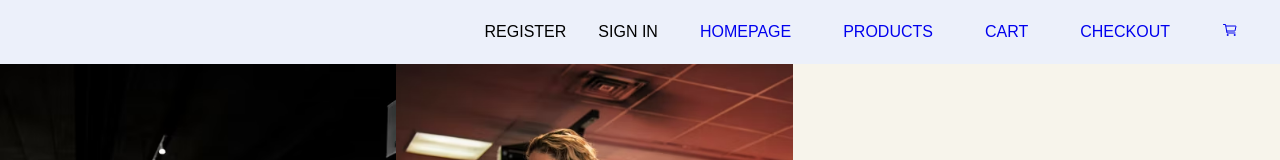
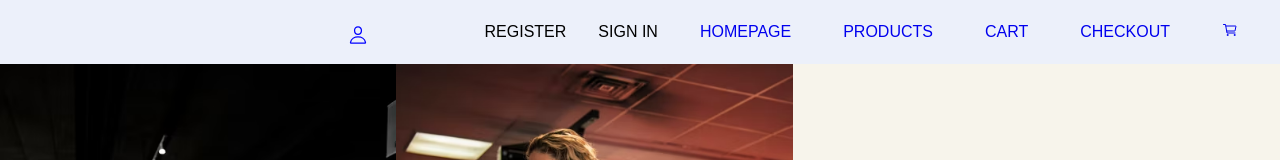
Before and after one commit to jergiemascan/e-commerce-GruppArbete, a React (Create React App) app in the folder client-side/: page / in a window 1280 px wide. Shown: the top 160 px of the page. Built offline with nearby package versions, Linux system fonts and the light colour scheme.

Commit message:
tog bort islooged in ändringar

```diff
--- a/client-side/src/components/Login.jsx
+++ b/client-side/src/components/Login.jsx
@@ -76,10 +76,10 @@ function Login(props) {
               value: 10,
               message: "Maximum length is 10",
             },
-            // pattern: {
-            //   value: /^(?=.*\d)(?=.*[a-z])(?=.*[A-Z])(?=.*[a-zA-Z]).{5,10}$/,
-            //   message: "Needs upper/lowercase and number",
-            // },
+            pattern: {
+              value: /^(?=.*\d)(?=.*[a-z])(?=.*[A-Z])(?=.*[a-zA-Z]).{5,10}$/,
+              message: "Needs upper/lowercase and number",
+            },
           })}
           type="password"
           placeholder="Password"
--- a/client-side/src/components/Navbar.js
+++ b/client-side/src/components/Navbar.js
@@ -7,14 +7,9 @@ import Profile from "./User/Profile";
 import Login from "./Login";
 import Register from "./Register";
 
-const userLoggedin = localStorage.getItem("token");
-
 const Navbar = (props) => {
   const { state } = useContext(Store);
   const { cart } = state;
-  // Display profile, register or login
-  const [displayNavLinks, setDisplayNavLinks] = useState(!userLoggedin);
-  const [displayProf, setDisplayprof] = useState(userLoggedin);
 
   // modal
   const [showRegModal, setShowRegModal] = useState(false);
@@ -37,21 +32,15 @@ const Navbar = (props) => {
     <nav className="nav">
       {showRegModal && <Register onCloseReg={hideModalRegHandler} />}
       {showLoginModal && <Login onCloseLogin={hideModalHandler} />}
-      {displayProf && (
       <div className="icon-profile">
         <Profile onShowHist={props.onShow} />
       </div>
-      )}
-      {displayNavLinks && (
       <div onClick={showModalRegHandler} className="register">
         REGISTER
       </div>
-      )}
-      {displayNavLinks && (
       <div onClick={showModalLoginHandler} className="sign-in">
         SIGN IN
       </div>
-      )}
       <Link to="/">HOMEPAGE</Link>
       <Link to="/products">PRODUCTS</Link>
       <Link to="/Cart">CART</Link>
```
Lines whose indentation alone changed are shown as unchanged.
